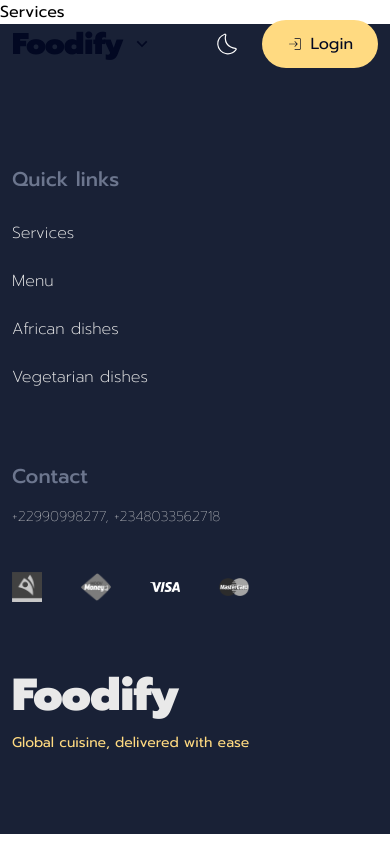
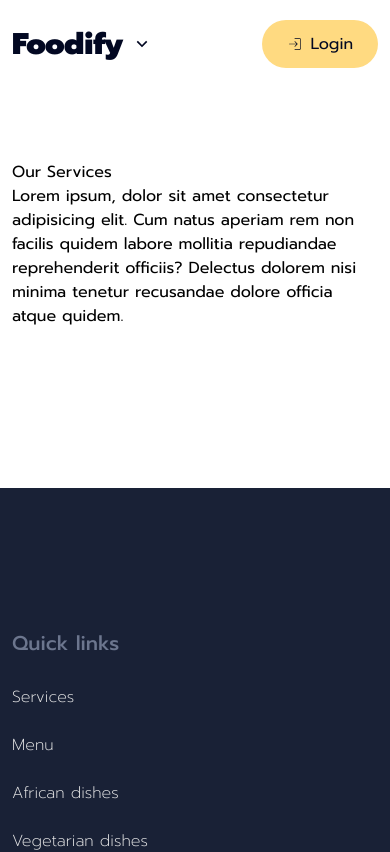
Before and after one commit to Joseph-Jnr/foodify_v1, a React (Vite) app: page /services in a window 390 px wide. Shown: the top 852 px of the page. Built offline with nearby package versions, Linux system fonts and the light colour scheme.

Commit message:
update: implemented mobile menu toggle

```diff
--- a/src/components/navbar/Navbar.css
+++ b/src/components/navbar/Navbar.css
@@ -6,14 +6,19 @@
   z-index: 2;
 }
 
-nav .navbar-brand a {
+nav .navbar-brand {
   font-size: 30px;
   font-weight: 900;
   color: var(--black);
+  cursor: pointer;
 }
 
-html.dark nav .navbar-brand a {
+html.dark nav .navbar-brand {
   color: var(--off-white);
+}
+
+.navbar-brand span {
+  display: none;
 }
 
 nav .nav-links ul {
@@ -31,6 +36,41 @@
 }
 
 nav .nav-links li > a.active {
+  color: var(--black);
+  font-weight: 500;
+}
+
+.nav-links-mobile ul {
+  display: none;
+  position: absolute;
+  left: 0;
+  top: 30px;
+  flex-direction: column;
+  gap: 15px;
+  background: var(--off-white);
+  padding: 15px 20px;
+  border-radius: 6px;
+  box-shadow: 10px 15px 30px rgba(8, 9, 9, 0.205);
+}
+
+html.dark .nav-links-mobile ul {
+  background: var(--dark-mid);
+}
+
+nav .nav-links-mobile li {
+  margin: 0 20px;
+}
+
+nav .nav-links-mobile li a {
+  color: var(--teal-black);
+  font-weight: 200;
+}
+
+html.dark nav .nav-links-mobile li a {
+  color: #8796ab;
+}
+
+nav .nav-links-mobile li > a.active {
   color: var(--black);
   font-weight: 500;
 }
@@ -111,6 +151,18 @@
     display: none;
   }
 
+  .nav-links-mobile {
+    position: absolute;
+  }
+
+  .nav-links-mobile ul {
+    display: flex;
+  }
+
+  .navbar-brand span {
+    display: block;
+  }
+
   .right-actions {
     column-gap: 20px;
   }
--- a/src/components/navbar/Navbar.jsx
+++ b/src/components/navbar/Navbar.jsx
@@ -1,22 +1,21 @@
 import React, { useState, useEffect } from 'react'
 import { MdShoppingBasket, MdLightMode } from 'react-icons/md'
 import { CiDark, CiLogin } from 'react-icons/ci'
-import { RiArrowDownSLine } from 'react-icons/ri'
+import { RiArrowDownSLine, RiArrowUpSLine } from 'react-icons/ri'
 import { Link, NavLink } from 'react-router-dom'
 import './Navbar.css'
 import Button from '../UI/button/Button'
 
 const Navbar = () => {
   const [isSticky, setIsSticky] = useState(false)
+  const [showMobileNav, setShowMobileNav] = useState(false)
   const [dark, setDark] = useState(
     () => localStorage.getItem('isDark') === 'true'
   )
 
-  /*  const [showMenu, setShowMenu] = useState(false)
-
-  const toggleMenu = () => {
-    setShowMenu(!showMenu)
-  } */
+  const toggleMobileNav = () => {
+    setShowMobileNav(!showMobileNav)
+  }
 
   useEffect(() => {
     const handleScroll = () => {
@@ -58,15 +57,17 @@
   return (
     <nav className={`navbarComponent ${isSticky ? 'sticky' : ''}`}>
       <div className='container flex items-center justify-between'>
-        <div className='navbar-brand'>
-          <Link to='/' className='flex items-center'>
+        <div className='navbar-brand flex items-center'>
           Foodify{' '}
-            <span className='ml-2'>
+          <span className='ml-2' onClick={toggleMobileNav}>
+            {showMobileNav ? (
+              <RiArrowUpSLine size={20} />
+            ) : (
               <RiArrowDownSLine size={20} />
+            )}
           </span>
-          </Link>
         </div>
-        <div className='nav-links'>
+        <div className={showMobileNav ? 'nav-links-mobile' : 'nav-links'}>
           <ul>
             <li>
               <NavLink exact to='/' activeClassName='active'>
@@ -102,13 +103,14 @@
             <span>{dark ? <MdLightMode /> : <CiDark />}</span>
           </div>
           <div className='login-btn'>
+            <Link to='/login'>
               <Button
                 icon={<CiLogin />}
                 btnClass={'main-btn flex items-center'}
                 iconClass={'mr-2'}
-              href={''}
                 text={'Login'}
               />
+            </Link>
           </div>
         </div>
       </div>
--- a/src/pages/Menu.jsx
+++ b/src/pages/Menu.jsx
@@ -1,7 +1,19 @@
 import React from 'react'
 
 const Menu = () => {
-  return <div>Menu</div>
+  return (
+    <div className='section-padding'>
+      <div className='container section-padding'>
+        <h1>Our Menu</h1>
+        <p>
+          Lorem ipsum, dolor sit amet consectetur adipisicing elit. Cum natus
+          aperiam rem non facilis quidem labore mollitia repudiandae
+          reprehenderit officiis? Delectus dolorem nisi minima tenetur
+          recusandae dolore officia atque quidem.
+        </p>
+      </div>
+    </div>
+  )
 }
 
 export default Menu
--- a/src/pages/Services.jsx
+++ b/src/pages/Services.jsx
@@ -1,7 +1,19 @@
 import React from 'react'
 
 const Services = () => {
-  return <div>Services</div>
+  return (
+    <div className='section-padding'>
+      <div className='container section-padding'>
+        <h1>Our Services</h1>
+        <p>
+          Lorem ipsum, dolor sit amet consectetur adipisicing elit. Cum natus
+          aperiam rem non facilis quidem labore mollitia repudiandae
+          reprehenderit officiis? Delectus dolorem nisi minima tenetur
+          recusandae dolore officia atque quidem.
+        </p>
+      </div>
+    </div>
+  )
 }
 
 export default Services
```
Lines whose indentation alone changed are shown as unchanged.
